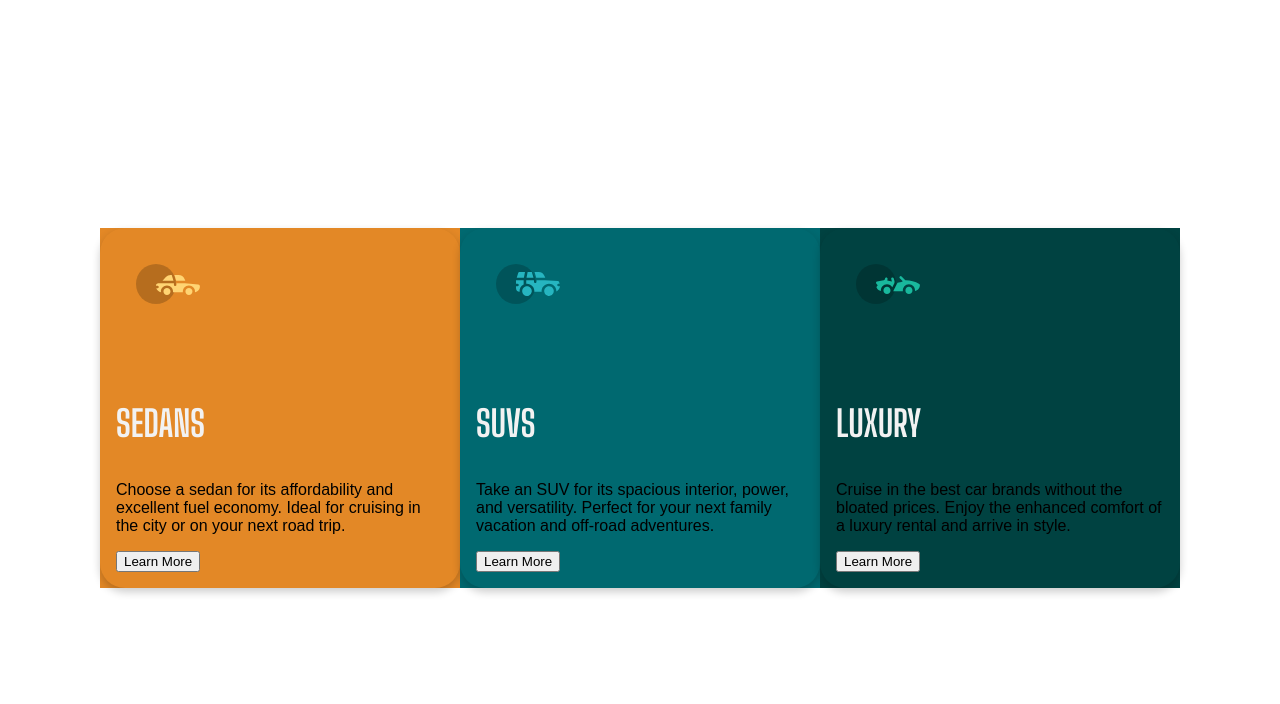
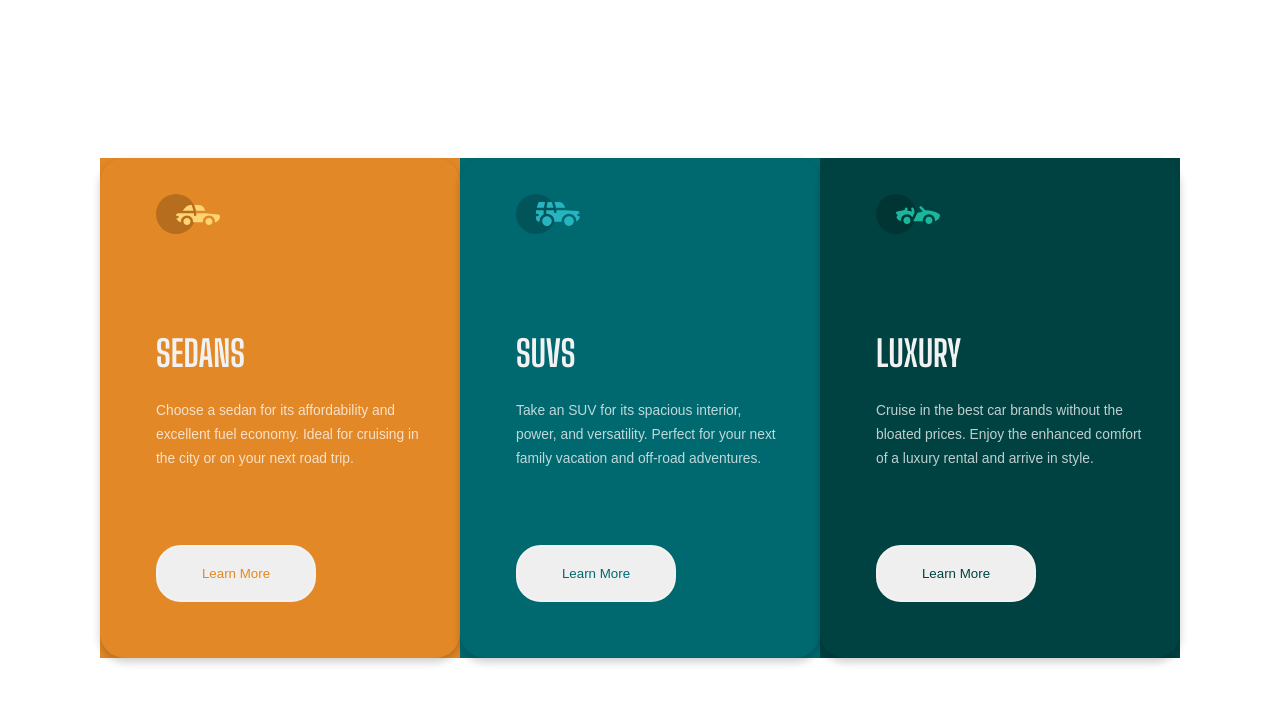
Before and after one commit to Otakuwind/3-column-preview-card-component, a plain HTML site: page index.html in a window 1280 px wide. Drawn offline with Linux system fonts and the light colour scheme.

Commit message:
finished the button

```diff
--- a/index.html
+++ b/index.html
@@ -22,8 +22,7 @@
       <h3 class="text-lg">SEDANS</h3>
       <p> Choose a sedan for its affordability and excellent fuel economy. Ideal for cruising in the city
   or on your next road trip.</p>
-      <input type="submit" class="submitbtn" value="Learn More">
-
+      <input type="submit" value="Learn More" class="button" style="color: hsl(31, 77%, 52%);"/>
     </div>
   </div>
 
@@ -33,8 +32,7 @@
       <h3>SUVS</h3>
       <p>Take an SUV for its spacious interior, power, and versatility. Perfect for your next family vacation
   and off-road adventures.</p>
-      <input type="submit" class="submitbtn" value="Learn More">
-
+      <input type="submit" value="Learn More" class="button" style="color:hsl(184, 100%, 22%) ;"/>
     </div>
   </div>
 
@@ -44,7 +42,7 @@
       <h3>LUXURY</h3>
       <p>Cruise in the best car brands without the bloated prices. Enjoy the enhanced comfort of a luxury
   rental and arrive in style.</p>
-      <input type="submit" class="submitbtn" value="Learn More">
+      <input type="submit" value="Learn More" class="button" style="color:hsl(179, 100%, 13%) ;"/>
 
     </div>
   </div>
--- a/style.css
+++ b/style.css
@@ -65,15 +65,50 @@ body {
 .card>img{
      margin-bottom: 36px;
      padding-top: 20px;
-     padding-left: 20px;
+     padding-left: 40px;
      padding-bottom: 20px;
 
 }
 h3{
     padding-top: 2px;
     color: hsl(0, 0%, 95%);
+    font-family: "Big Shoulders Display", sans-serif;
+    font-weight: 700;
+    font-size: 36px;
+    margin-bottom: 1.5rem;
+    padding-left: 40px;
+}
 
-    font-family: "Big Shoulders Display", sans-serif;
-  font-weight: 700;
-  font-size: 36px;
+p{
+    color: hsla(0, 0%, 100%, 0.75);
+    font-size: 13.8px;
+  line-height: 1.5rem;
+  font-weight: 400;
+  padding-right: 20px;
+  padding-bottom: 60px;
+  padding-left: 40px;
 }
+.button{
+
+  cursor: pointer;
+  text-align: center;
+  display: inline-block;
+  padding: 19px;
+  width: 160px;
+  border-radius: 25px;
+  outline: none;
+border: 2px solid hsl(0, 0%, 95%);
+  font-family: inherit;
+  transition: all 0.2s ease-in-out;
+  align-items: center;
+  margin-bottom: 40px;
+  margin-left: 40px;
+}
+.button:hover {
+  background-color: transparent;
+color: hsl(0, 0%, 95%);
+
+}
+.button:active {
+  transform: scale(0.9);
+}
```
